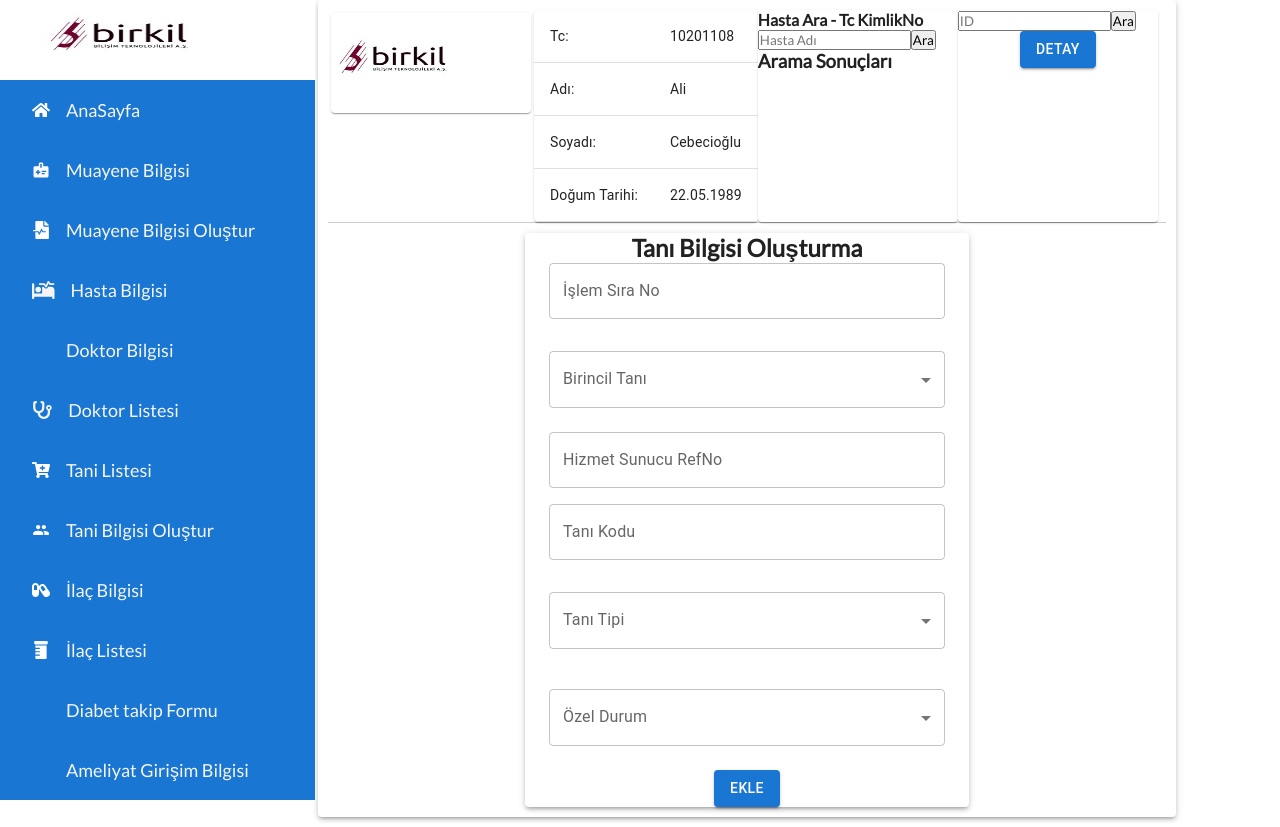
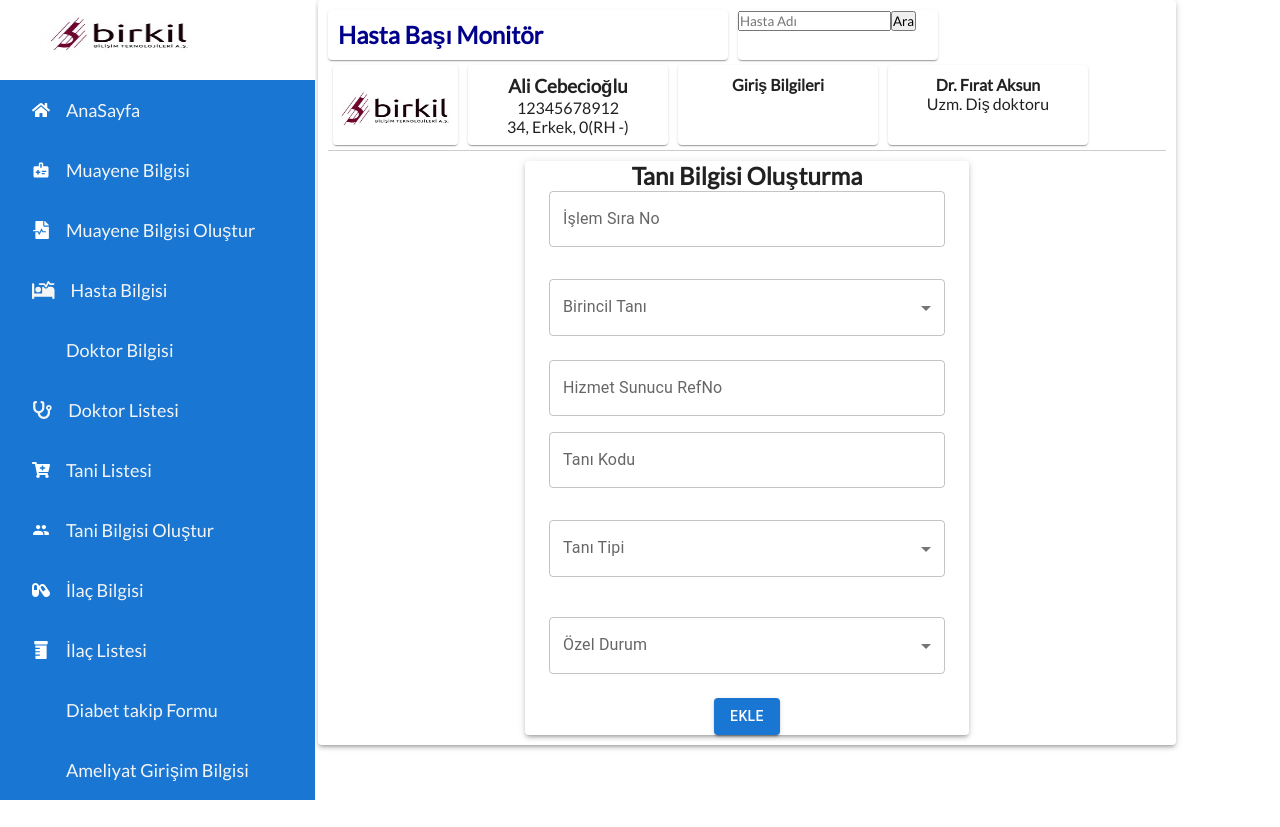
Before and after one commit to ascyazilim/monitoring-fe, a React (Create React App) app: page /tani-olustur in a window 1280 px wide. After the commit the page ends 800 px from the top, so only its background shows below. Built offline with nearby package versions, Linux system fonts and the light colour scheme; no server answers; some icons are missing.

Commit message:
main menu added

```diff
--- a/package.json
+++ b/package.json
@@ -9,7 +9,7 @@
     "@fortawesome/react-fontawesome": "^0.2.0",
     "@mui/icons-material": "^5.14.3",
     "@mui/lab": "^5.0.0-alpha.140",
-    "@mui/material": "^5.14.5",
+    "@mui/material": "^5.14.8",
     "@mui/styles": "^5.14.5",
     "@mui/system": "^5.14.5",
     "@mui/x-date-pickers": "^6.11.1",
--- a/src/App.css
+++ b/src/App.css
@@ -19,7 +19,6 @@
 .global-button{
   font-size: 16px;
   padding: 10px 20px;
-  background-color: ;
   color: black;
   border-radius: 25px;
 }
@@ -41,3 +40,27 @@
 ::-webkit-scrollbar-thumb:hover {
   background-color: rgba(255, 255, 255, 0.4);
 }
+
+table {
+  border-collapse: collapse;
+  width: 100%;
+}
+
+th, td {
+  border: 1px solid #ddd;
+  padding: 8px;
+  text-align: left;
+}
+
+th {
+  background-color: #f2f2f2;
+}
+
+tr:nth-child(even) {
+  background-color: #f2f2f2;
+}
+
+input[type="checkbox"] {
+  margin: 0;
+  padding: 0;
+}
--- a/src/App.js
+++ b/src/App.js
@@ -1,5 +1,16 @@
 import React, { useState } from "react";
-import { Button, Card, Container, Grid, Paper, Table, TableBody, TableCell, TableRow } from "@mui/material";
+import {
+  Button,
+  Card,
+  Container,
+  Grid,
+  Paper,
+  Table,
+  TableBody,
+  TableCell,
+  TableContainer,
+  TableRow,
+} from "@mui/material";
 import { BrowserRouter as Router, Route, Routes } from "react-router-dom";
 import TaniBilgisiList from "./Components/TaniBilgisiList";
 import CreateTaniBilgisi from "./Components/CreateTaniBilgisi";
@@ -33,7 +44,6 @@ const MyStyledButton = styled(Button)({
 });
 
 const App = () => {
-
   const [selectedMuayeneId, setSelectedMuayeneId] = useState(null);
 
   const handleMuayeneIdSelection = (id) => {
@@ -44,7 +54,6 @@ const App = () => {
     <Container
       style={{ marginLeft: "0px", marginBottom: "10px", marginRight: "10px" }}
     >
-
       <Router>
         <Grid container spacing={3}>
           <Grid item xs={3}>
@@ -52,38 +61,76 @@ const App = () => {
           </Grid>
           <Grid item xs={9}>
             <Paper elevation={3} style={{ padding: "10px" }}>
-              <div style={{ display: "flex", justifyContent: "start"}}>
-                <Card style={{height:"100px", width: "200px", margin:"3px"}}>
-                <img style={{width:"125px"}} src={logo} alt="Birkil Logo" className="logo-image" />
+              <div
+                style={{
+                  display: "flex",
+                  justifyContent: "start",
+                  height: "50px",
+                }}
+              >
+                <Card
+                  style={{
+                    width: "400px",
+                    color: "darkblue",
+                    marginRight: "10px",
+                  }}
+                >
+                  <h2 style={{ margin: "10px" }}>Hasta Başı Monitör</h2>
                 </Card>
-                <Card>
-                  <Table>
-                    <TableBody>
-                    <TableRow>
-                        <TableCell>Tc: </TableCell>
-                        <TableCell>10201108</TableCell>
-                      </TableRow>
-                      <TableRow>
-                        <TableCell>Adı: </TableCell>
-                        <TableCell>Ali</TableCell>
-                      </TableRow>
-                      <TableRow>
-                        <TableCell>Soyadı: </TableCell>
-                        <TableCell>Cebecioğlu</TableCell>
-                      </TableRow>
-                      <TableRow>
-                        <TableCell>Doğum Tarihi: </TableCell>
-                        <TableCell>22.05.1989</TableCell>
-                      </TableRow>
-                    </TableBody>
-                  </Table>
-                </Card>
-                <Card style={{width:"200px"}}>
+                <Card style={{ width: "200px" }}>
                   <HastaAra />
                 </Card>
-                <Card style={{width:"200px"}}>
-                  <MuayeneBilgisiDetayArama onAramaSubmit={handleMuayeneIdSelection} />
-                  <MuayeneBilgisiDetay id={selectedMuayeneId}/>
+              </div>
+              <div style={{ display: "flex", justifyContent: "start" }}>
+                <Card style={{ width: "125px", height: "80px", margin: "5px" }}>
+                  <div>
+                    <img
+                      src={logo}
+                      alt="Profil Fotosu"
+                      className="logo-image"
+                      style={{ width: "125px" }}
+                    />
+                  </div>
+                </Card>
+                <Card
+                  style={{
+                    width: "200px",
+                    height: "80px",
+                    margin: "5px",
+                    textAlign: "center",
+                  }}
+                >
+                  <div style={{ marginTop: "10px" }}>
+                    <h3>Ali Cebecioğlu</h3>
+                  </div>
+                  <div>12345678912</div>
+                  <div>34, Erkek, 0(RH -)</div>
+                </Card>
+                <Card
+                  style={{
+                    width: "200px",
+                    height: "80px",
+                    margin: "5px",
+                    textAlign: "center",
+                  }}
+                >
+                  <div style={{marginTop: "10px"}}>
+                    <h4>Giriş Bilgileri</h4>
+                    <div></div>
+                  </div>
+                </Card>
+                <Card
+                  style={{
+                    width: "200px",
+                    height: "80px",
+                    margin: "5px",
+                    textAlign: "center",
+                  }}
+                >
+                  <div style={{ marginTop: "10px" }}>
+                    <h4>Dr. Fırat Aksun</h4>
+                    <div>Uzm. Diş doktoru</div>
+                  </div>
                 </Card>
               </div>
 
--- a/src/Components/HastaAra.js
+++ b/src/Components/HastaAra.js
@@ -28,7 +28,6 @@ function HastaAra() {
 
   return (
     <div>
-      <h4>Hasta Ara - Tc KimlikNo</h4>
       <div>
         <input
           type="text"
@@ -38,21 +37,6 @@ function HastaAra() {
         />
         <button onClick={handleAra}>Ara</button>
       </div>
-      <div>
-        <h3>Arama Sonuçları</h3>
-        {aramaSonuclari ? (
-            typeof aramaSonuclari === "string" ? (
-                <p>{aramaSonuclari}</p>
-            ): (
-                <ul>
-                    <li>
-                        Adı: {aramaSonuclari.ad}, Soyadı: {aramaSonuclari.soyad},
-                        Tc: {aramaSonuclari.tcKimNo}
-                    </li>
-                </ul>
-            )
-        ): null}
-      </div>
     </div>
   );
 }
```
Also changed, not shown: public/index.html (+1 -21 lines), src/Components/AnaSayfa.js (+184 -31 lines), src/Components/HastaContext.js (added, +20 -0 lines), src/index.css (+40 -0 lines), src/Components/Card.css (line endings or trailing spaces), 1 other file (tests, documents, lock files or other folders).
